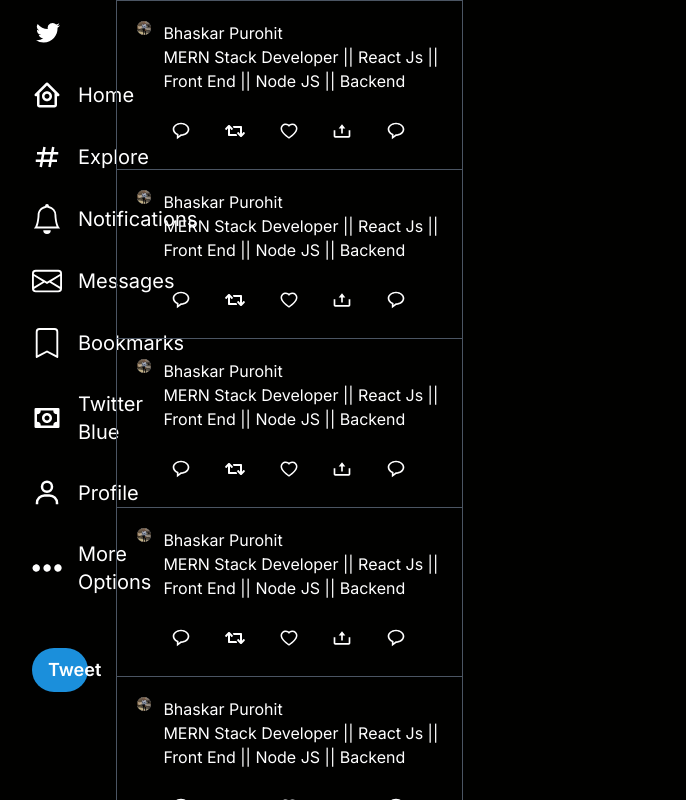
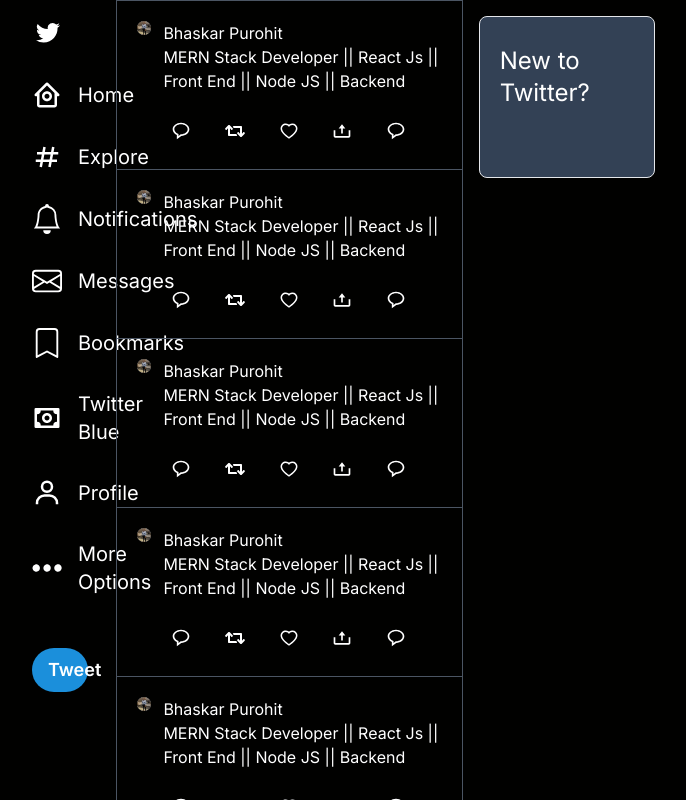
Before and after one commit to BhaskarPurohit/twitter-client, a Next.js app: page / in a window 1280 px wide. Shown: the whole page, without its empty margins (316-1002 px from the left). Built offline with nearby package versions, Linux system fonts and the light colour scheme.

Commit message:
added google auth

```diff
--- a/app/layout.tsx
+++ b/app/layout.tsx
@@ -1,6 +1,8 @@
 import type { Metadata } from 'next'
 import { Inter } from 'next/font/google'
 import './globals.css'
+import {GoogleOAuthProvider} from "@react-oauth/google"
+
 
 const inter = Inter({ subsets: ['latin'] })
 
@@ -16,7 +18,11 @@
 }) {
   return (
     <html lang="en">
-      <body className={inter.className}>{children}</body>
+      <body className={inter.className}>
+        <GoogleOAuthProvider clientId='894540024-6hpftpdko23d61odu7jlunbt5bjlv5mn.apps.googleusercontent.com'>
+        {children}
+        </GoogleOAuthProvider>
+      </body>
     </html>
   )
 }
--- a/app/page.tsx
+++ b/app/page.tsx
@@ -1,10 +1,17 @@
+"use client"
+
 import Image from "next/image";
 import { BsBell, BsBookmark, BsEnvelope, BsTwitter } from "react-icons/bs";
 import { BiHash, BiHomeCircle, BiMoney, BiUser } from "react-icons/bi";
 import {SlOptions} from "react-icons/sl"
 import { Inter } from "next/font/google";
 import FeedCard from "@/components/FeedCard";
+import {CredentialResponse, GoogleCredentialResponse, GoogleLogin} from "@react-oauth/google"
+import { log } from "console";
+import { useCallback } from "react";
 const inter = Inter({ subsets: ["latin"] });
+
+
 
 interface TwitterSideBarButton {
   title: String;
@@ -47,7 +54,16 @@
   },
 ];
 
+const handleOnSuccess = (cred : GoogleCredentialResponse)=>{
+  console.log(cred)
+}
+
 export default function Home() {
+
+  const HandleLogInWithGoogle = useCallback((cred: CredentialResponse)=>{
+
+  },[])
+
   return (
     <div className={inter.className}>
       <div className="grid grid-cols-12 h-screen px-56 w-screen">
@@ -79,8 +95,12 @@
         <FeedCard/>
         <FeedCard/>
         </div>
-        <div className="col-span-3">
-
+        <div className="col-span-3 p-4">
+          <div className=" border p-5 bg-slate-700 rounded-lg">
+            <h1 className="my-2 text-2xl">New to Twitter?</h1>
+             <GoogleLogin onSuccess={(credentialResponse: GoogleCredentialResponse)=> console.log(credentialResponse)
+             }/>
+          </div>
         </div>
       </div>
     </div>
```
